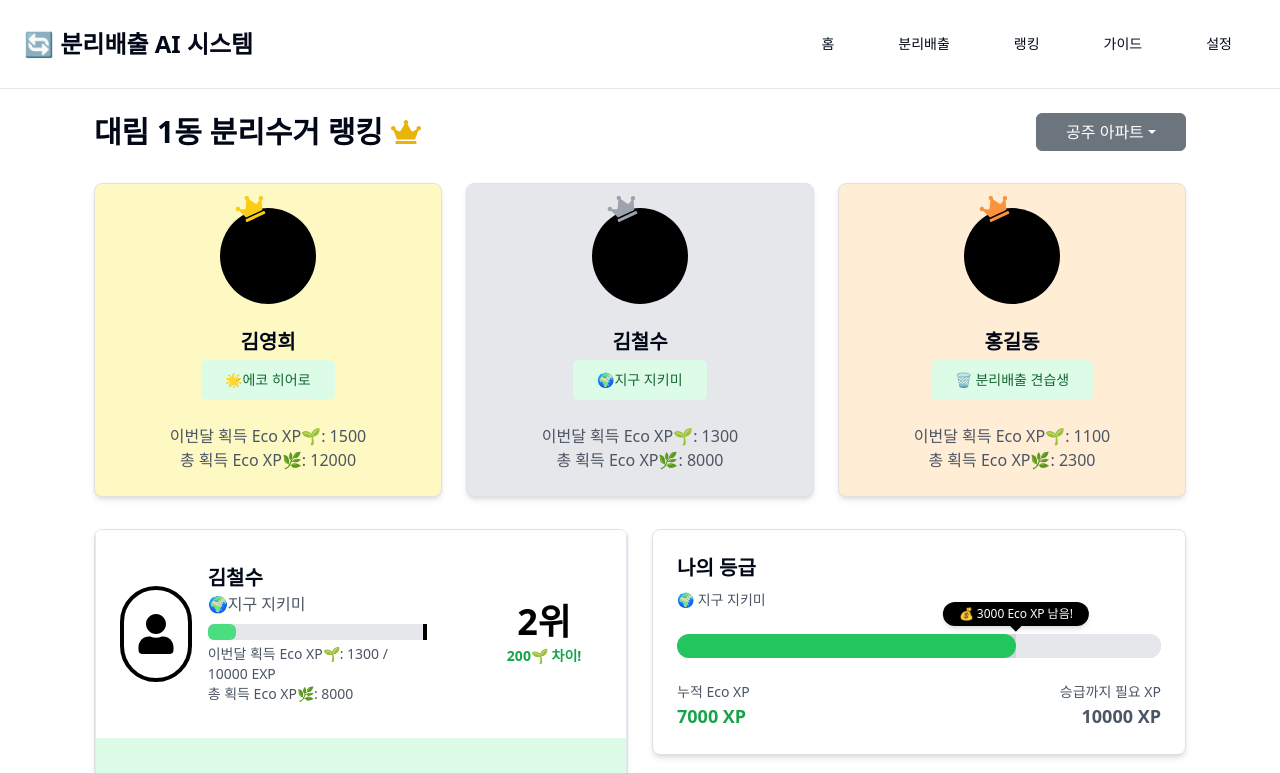
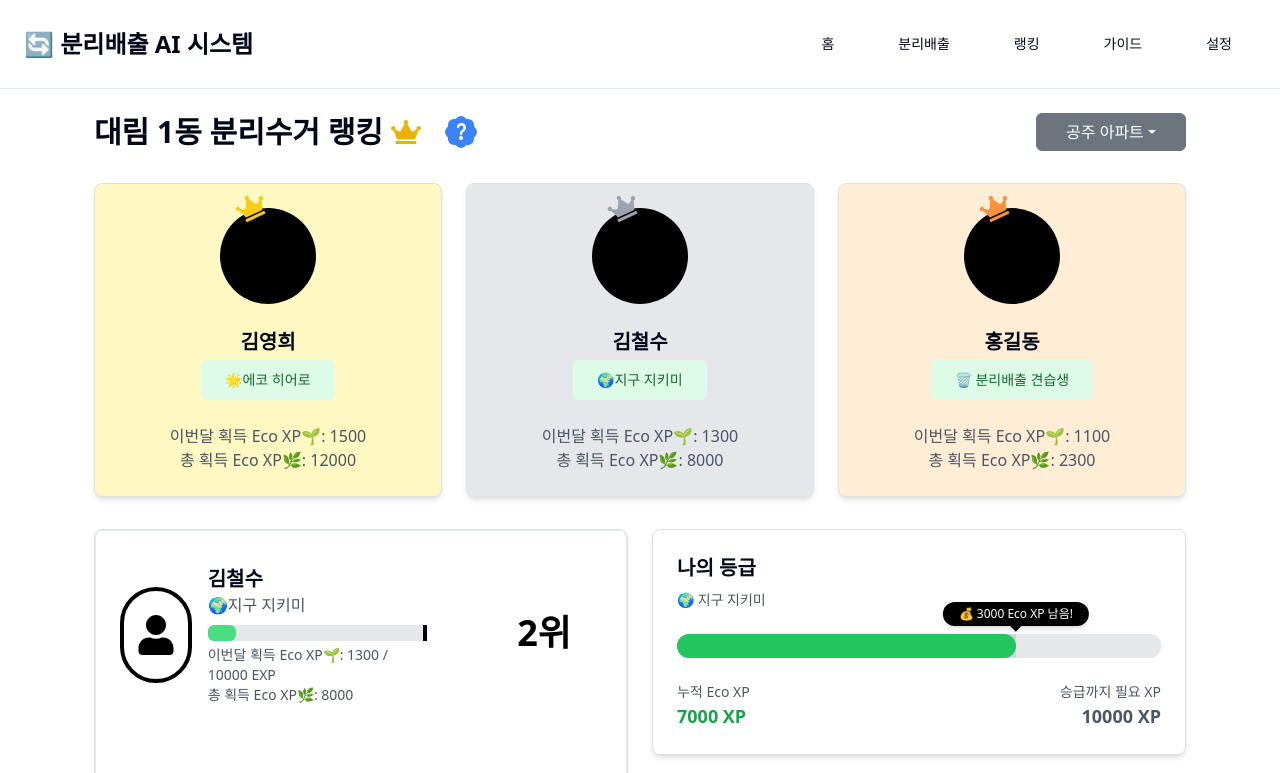
Before and after one commit to TABA7-Sseudam/SseuDam, a React (Vite) app: page /ranking in a window 1280 px wide. Shown: the top 773 px of the page. Built offline with nearby package versions, Linux system fonts and the light colour scheme.

Commit message:
랭킹 및 등급 가이드 페이지 생성 & 랭킹 페이지에서 가이드 페이지로 이동하는 ?아이콘 생성

```diff
--- a/package.json
+++ b/package.json
@@ -20,6 +20,7 @@
     "@radix-ui/react-slot": "^1.1.1",
     "axios": "^1.6.7",
     "bootstrap": "^5.3.3",
+    "bootstrap-icons": "^1.11.3",
     "class-variance-authority": "^0.7.1",
     "clsx": "^2.1.1",
     "framer-motion": "^12.0.6",
--- /dev/null
+++ b/src/components/ranking/Rank_Tier_Guide.tsx
@@ -0,0 +1,12 @@
+export function RankTierGuide() {
+    return (
+      <div className="container mx-auto p-6 bg-white">
+        <h1 className="text-3xl font-bold mb-4">랭킹 & 등급 제도 안내</h1>
+        <p className="text-gray-700">
+          이 페이지에서는 분리수거 랭킹 및 등급 제도에 대한 정보를 안내합니다.
+          지속적인 업적과 활동을 통해 더 높은 등급을 달성하세요!
+        </p>
+        {/* 필요에 따라 더 많은 설명이나 구성 요소 추가 */}
+      </div>
+    )
+  }
--- a/src/components/ranking/Ranking.tsx
+++ b/src/components/ranking/Ranking.tsx
@@ -1,9 +1,28 @@
-import { useState } from "react"
+import { useState, useEffect } from "react"
+import { useNavigate } from "react-router-dom"
 import { Card } from "@/components/ui/card"
 import { Button } from "@/components/ui/button"
 import { FaCrown, FaUser } from "react-icons/fa"
 import { Area, AreaChart, CartesianGrid, XAxis, Tooltip } from "recharts"
 import { users } from "@/components/ranking/Ranking_user"
+import { Tooltip as BootstrapTooltip } from "bootstrap"
+
+// SVG 아이콘 컴포넌트 정의 (아이콘 자체를 버튼으로 사용)
+const QuestionIcon = () => (
+  <svg
+    xmlns="http://www.w3.org/2000/svg"
+    width="32"
+    height="32"
+    fill="currentColor"
+    className="bi bi-patch-question-fill cursor-pointer text-blue-500 hover:text-blue-700"
+    viewBox="0 0 16 16"
+    data-bs-toggle="tooltip"
+    data-bs-placement="top"
+    data-bs-title="등급 및 랭킹 안내"
+  >
+    <path d="M5.933.87a2.89 2.89 0 0 1 4.134 0l.622.638.89-.011a2.89 2.89 0 0 1 2.924 2.924l-.01.89.636.622a2.89 2.89 0 0 1 0 4.134l-.637.622.011.89a2.89 2.89 0 0 1-2.924 2.924l-.89-.01-.622.636a2.89 2.89 0 0 1-4.134 0l-.622-.637-.89.011a2.89 2.89 0 0 1-2.924-2.924l.01-.89-.636-.622a2.89 2.89 0 0 1 0-4.134l.637-.622-.011-.89a2.89 2.89 0 0 1 2.924-2.924l.89.01zM7.002 11a1 1 0 1 0 2 0 1 1 0 0 0-2 0m1.602-2.027c.04-.534.198-.815.846-1.26.674-.475 1.05-1.09 1.05-1.986 0-1.325-.92-2.227-2.262-2.227-1.02 0-1.792.492-2.1 1.29A1.7 1.7 0 0 0 6 5.48c0 .393.203.64.545.64.272 0 .455-.147.564-.51.158-.592.525-.915 1.074-.915.61 0 1.03.446 1.03 1.084 0 .563-.208.885-.822 1.325-.619.433-.926.914-.926 1.64v.111c0 .428.208.745.585.745.336 0 .504-.24.554-.627"/>
+  </svg>
+)
 
 // 차트 데이터
 const chartData = [
@@ -14,6 +33,17 @@ const chartData = [
   { month: "1달전", 사용자: 350, 주민평균: 450 },
   { month: "이번달", 사용자: 200, 주민평균: 150 },
 ]
+
+// User 타입 정의
+interface User {
+  rank: number
+  name: string
+  title: string
+  monthlyPoints: number
+  totalPoints: number
+  bgColor?: string
+  crownColor?: string
+}
 
 // UserCard Props 타입 정의
 interface UserCardProps {
@@ -49,7 +79,7 @@ const UserCard = ({
 
   return (
     <div className={`p-4 flex flex-col justify-center flex-1 ${borderClasses}`}>
-      <div className="flex items-center relative h-40"> {/* 카드 높이 고정 */}
+      <div className="flex items-center relative h-40">
         <div className="w-24 h-24 border-4 border-black rounded-full flex items-center justify-center mr-4 relative">
           <FaUser size={40} className="text-black" />
           {highlight && (
@@ -59,26 +89,20 @@ const UserCard = ({
           )}
         </div>
 
-        <div className="flex-grow relative pr-20"> {/* 오른쪽 여백 유지 */}
+        <div className="flex-grow relative pr-20">
           <h2 className="text-xl font-bold">{name}</h2>
           <p className="text-gray-600">{title}</p>
-
-          {/* 게이지 바 크기 */}
           <div className="w-[120%] bg-gray-200 h-4 rounded mt-2 mb-1 relative">
             <div className="bg-green-400 h-4 rounded" style={{ width: `${(xp / 10000) * 100}%` }}></div>
-            {/* 구분 바를 게이지바 끝에 붙이기 */}
             <div className="absolute top-0 right-0 h-full border-l-4 border-black"></div>
           </div>
-
-          {/* 사용자 정보 표시 */}
           <p className="text-gray-600 text-sm">이번달 획득 Eco XP🌱: {xp} / 10000 EXP</p>
           <p className="text-gray-600 text-sm">{message}</p>
         </div>
 
-        {/* 순위 및 메시지 가로폭 확장 */}
-        <div className="flex flex-col justify-center items-center text-4xl font-bold text-black pl-4 w-44"> {/* w-44로 너비 확장 */}
+        <div className="flex flex-col justify-center items-center text-4xl font-bold text-black pl-4 w-44">
           {rank}
-          <p className="text-green-600 text-sm mt-1 text-center">{rankDifference}</p> {/* 텍스트 중앙 정렬 */}
+          <p className="text-green-600 text-sm mt-1 text-center">{rankDifference}</p>
         </div>
       </div>
     </div>
@@ -101,11 +125,7 @@ const EcoProgressBar = () => {
         <div className="h-full bg-green-500 rounded-full" style={{ width: `${progressPercentage}%` }}></div>
         <div className="h-full bg-gray-200 absolute top-0 right-0 rounded-r-full" style={{ width: `${100 - progressPercentage}%` }}></div>
 
-        {/* 말풍선 */}
-        <div
-          className="absolute -top-8 z-20"
-          style={{ left: `${progressPercentage}%`, transform: 'translateX(-50%)' }}
-        >
+        <div className="absolute -top-8 z-20" style={{ left: `${progressPercentage}%`, transform: 'translateX(-50%)' }}>
           <div className="bg-black text-white text-xs px-3 py-1 rounded-full shadow-md whitespace-nowrap flex items-center gap-1">
             💰 {remainingPoints} Eco XP 남음!
             <div className="absolute -bottom-1 left-1/2 transform -translate-x-1/2 w-2 h-2 bg-black rotate-45"></div>
@@ -130,16 +150,20 @@ const EcoProgressBar = () => {
 export function Ranking() {
   const [timeFrame, setTimeFrame] = useState("thismonth")
   const [currentPage, setCurrentPage] = useState(1)
+  const navigate = useNavigate()
+
+  // Bootstrap 툴팁 초기화 및 클린업 추가
+  useEffect(() => {
+    const tooltipTriggerList = Array.from(document.querySelectorAll('[data-bs-toggle="tooltip"]'))
+    const tooltipInstances = tooltipTriggerList.map(tooltipTriggerEl => new BootstrapTooltip(tooltipTriggerEl))
+
+    // 클린업: 컴포넌트 언마운트 시 툴팁 제거
+    return () => {
+      tooltipInstances.forEach(tooltip => tooltip.dispose())
+    }
+  }, [])
+
   const usersPerPage = 10
-
-  const handlePrevPage = () => {
-    if (currentPage > 1) setCurrentPage(currentPage - 1)
-  }
-
-  const handleNextPage = () => {
-    if (currentPage < 5) setCurrentPage(currentPage + 1)
-  }
-
   const currentUsers = users.slice((currentPage - 1) * usersPerPage, currentPage * usersPerPage)
 
   const placeholderUsers = Array.from({ length: usersPerPage }, (_, index) => ({
@@ -153,16 +177,32 @@ export function Ranking() {
 
   const displayedUsers = currentUsers.length ? currentUsers : placeholderUsers
 
+  const handlePrevPage = () => {
+    if (currentPage > 1) setCurrentPage(currentPage - 1)
+  }
+
+  const handleNextPage = () => {
+    if (currentPage < 5) setCurrentPage(currentPage + 1)
+  }
+
   const topContributors = users.slice(0, 3)
 
   return (
     <div className="container mx-auto p-6 bg-white">
-      {/* 제목 및 드롭다운 필터 */}
+      {/* 제목 및 아이콘 버튼, 드롭다운 필터 */}
       <div className="flex justify-between items-center mb-8">
+        <div className="flex items-center gap-4">
           <h1 className="text-3xl font-bold flex items-center gap-2">
             대림 1동 분리수거 랭킹 <FaCrown className="text-yellow-500" />
           </h1>
 
+          {/* 아이콘 자체를 버튼으로 사용 */}
+          <div onClick={() => navigate('/ranking/Rank_Tier_Guide')}>
+            <QuestionIcon />
+          </div>
+        </div>
+
+        {/* 드롭다운 버튼 유지 */}
         <div className="dropdown">
           <button
             className="btn btn-secondary dropdown-toggle"
@@ -182,9 +222,10 @@ export function Ranking() {
         </div>
       </div>
 
+
       {/* 상위 3명 사용자 카드 */}
       <div className="grid grid-cols-1 md:grid-cols-3 gap-6">
-        {topContributors.map((user, index) => (
+        {topContributors.map((user: User, index: number) => (
           <Card key={index} className={`p-6 text-center shadow-md ${user.bgColor}`}>
             <div className="flex justify-center mb-4 relative">
               <div className="w-24 h-24 bg-black rounded-full relative">
@@ -201,51 +242,29 @@ export function Ranking() {
         ))}
       </div>
 
-      {/* 사용자 카드 및 차트 + 등급표 섹션 */}
+      {/* 나머지 사용자 카드 및 차트 */}
       <div className="mt-8 grid grid-cols-1 md:grid-cols-2 gap-6 items-stretch">
-        {/* 사용자 카드 섹션 */}
         <Card className="p-0 overflow-hidden border border-gray-300 rounded-lg flex flex-col h-full">
-          {users.slice(1, 4).map((user) => {
-            const currentUserName = '홍길동'  // 현재 사용자 설정
-            const currentUser = users.find(u => u.name === currentUserName)
-            const currentIndex = users.findIndex(u => u.name === currentUserName)
-            const userIndex = users.findIndex(u => u.name === user.name)
-
-            let rankDifference = ''
-
-            if (user.name === currentUserName) {
-              const percentage = ((currentIndex + 1) / users.length) * 100
-              rankDifference = `상위 ${Math.round(percentage)}% 진입!`
-            } else if (userIndex < currentIndex) {
-              const xpDifference = user.monthlyPoints - (currentUser?.monthlyPoints || 0)
-              rankDifference = `${xpDifference}🌱 차이!`
-            } else if (userIndex > currentIndex) {
-              rankDifference = `${user.name}님이 맹 추격중!`
-            }
-
-            return (
+          {users.slice(1, 4).map((user, index) => (
             <UserCard
-                key={user.rank}
+              key={index}
               name={user.name}
               title={user.title}
               xp={user.monthlyPoints}
               message={`총 획득 Eco XP🌿: ${user.totalPoints}`}
               rank={`${user.rank}위`}
-                rankDifference={rankDifference}
-                isFirst={userIndex === 0}
-                highlight={user.name === currentUserName}
-                isLast={userIndex === users.length - 1}
+              rankDifference=""
+              isFirst={index === 0}
+              isLast={index === users.length - 1}
             />
-            )
-          })}
+          ))}
         </Card>
 
         <div className="flex flex-col gap-6">
           <EcoProgressBar />
-
           <Card className="p-6 h-[350px] flex justify-center items-center">
             <div>
-              <h2 className="text-xl font-bold mb-4 text-center">월별 흭득 포인트</h2>
+              <h2 className="text-xl font-bold mb-4 text-center">월별 획득 포인트</h2>
               <AreaChart width={550} height={250} data={chartData} margin={{ left: 12, right: 12 }}>
                 <CartesianGrid vertical={false} />
                 <XAxis
@@ -255,7 +274,6 @@ export function Ranking() {
                   tickMargin={8}
                   padding={{ left: 25, right: 25 }}
                   interval={0}
-                  tickFormatter={(value) => (/[가-힣]/.test(value) ? value.slice(0, 3) : value.substring(0, 3))}
                 />
                 <Tooltip cursor={false} />
                 <Area dataKey="주민평균" type="monotone" fill="rgba(34, 202, 236, 0.4)" stroke="rgb(34, 202, 236)" />
@@ -269,7 +287,7 @@ export function Ranking() {
       {/* 전체 사용자 순위 */}
       <div className="mt-8">
         <h2 className="text-2xl font-bold mb-4">랭킹보드</h2>
-        {displayedUsers.map((user) => (
+        {displayedUsers.map((user: User) => (
           <Card key={user.rank} className="flex items-center p-4 mb-2 shadow-sm">
             <span className="text-xl font-bold w-12">{user.rank}위</span>
             <div className="w-16 h-16 bg-black rounded-full mx-4"></div>
```
Also changed, not shown: src/App.tsx (+21 -16 lines), 1 other file (tests, documents, lock files or other folders). Lines whose indentation alone changed are shown as unchanged.
